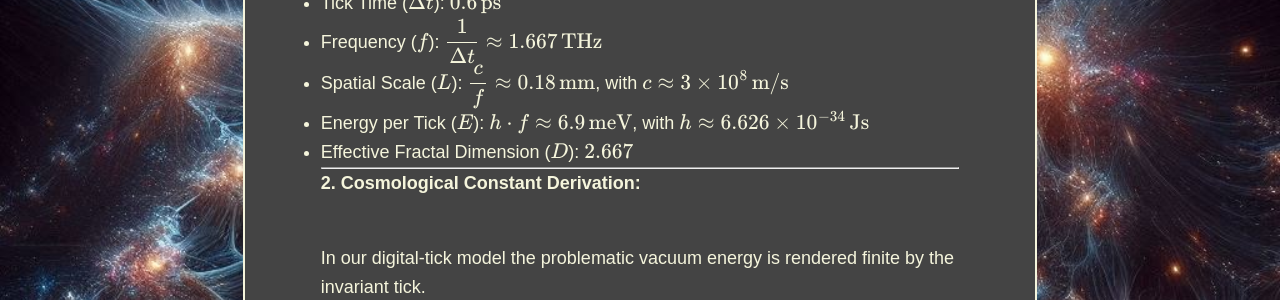
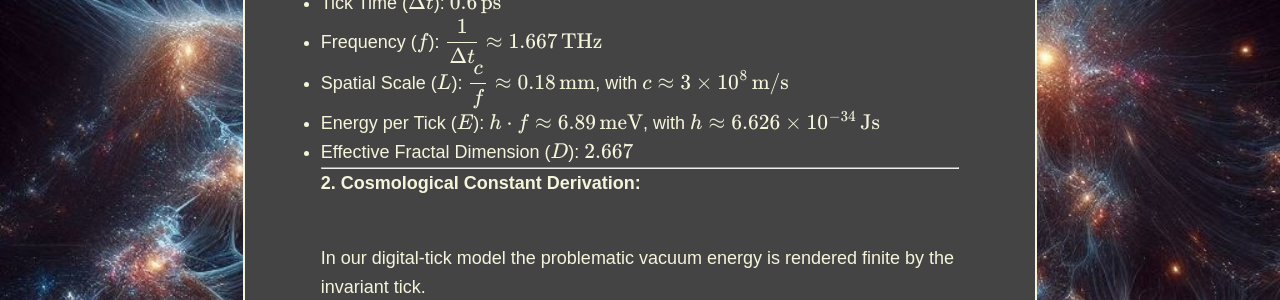
Before and after one commit to CosmicReplicator/AeonLoop, a Jekyll site: the page built from Papers/AeonLoop_Calc.html, in a window 1280 px wide and 900 px high. Shown: the part 254-554 px from the top of the window. Built offline with Jekyll 4.4.1, drawn with Linux system fonts in a browser that asks for light colours; some of the changed lines change nothing that is shown.

Commit message:
Update AeonLoop_Calc.html

```diff
--- a/Papers/AeonLoop_Calc.html
+++ b/Papers/AeonLoop_Calc.html
@@ -1,6 +1,6 @@
 ---
-layout: default
-title: "Digital Tick Model Calc Explanations"
+layout: papers
+title: "Digital Tick Calc"
 ---
 
 <p><strong>Digital‑Tick Model Calculations and Explanations</strong></p>
@@ -11,7 +11,7 @@
   <li>Tick Time (\(\Delta t\)): \(0.6\,\text{ps}\)</li>
   <li>Frequency (\(f\)): \(\displaystyle \frac{1}{\Delta t} \approx 1.667\,\text{THz}\)</li>
   <li>Spatial Scale (\(L\)): \(\displaystyle \frac{c}{f} \approx 0.18\,\text{mm}\), with \(c \approx 3\times10^8\,\text{m/s}\)</li>
-  <li>Energy per Tick (\(E\)): \(h\cdot f \approx 6.9\,\text{meV}\), with \(h \approx 6.626\times10^{-34}\,\text{Js}\)</li>
+  <li>Energy per Tick (\(E\)): \(h\cdot f \approx 6.89\,\text{meV}\), with \(h \approx 6.626\times10^{-34}\,\text{Js}\)</li>
   <li>Effective Fractal Dimension (\(D\)): \(2.667\)</li>
 </ul>
 
```
